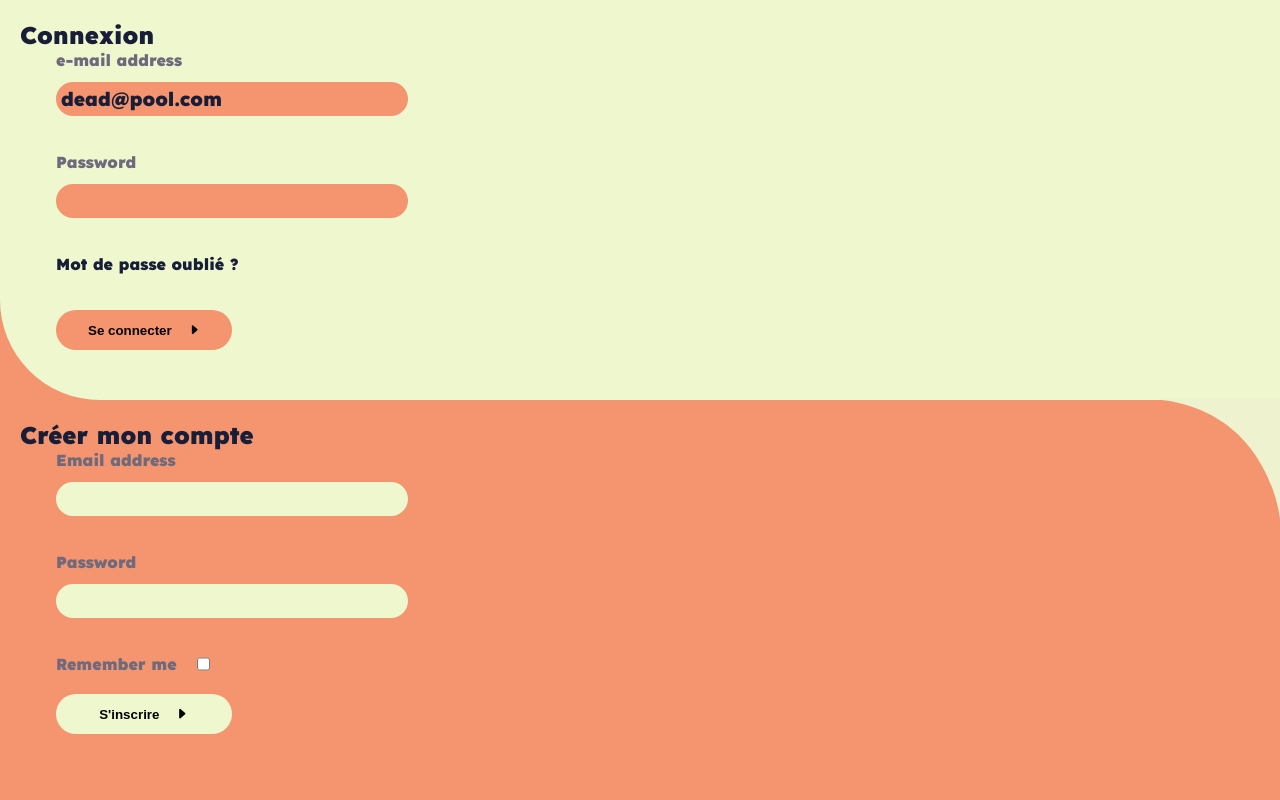
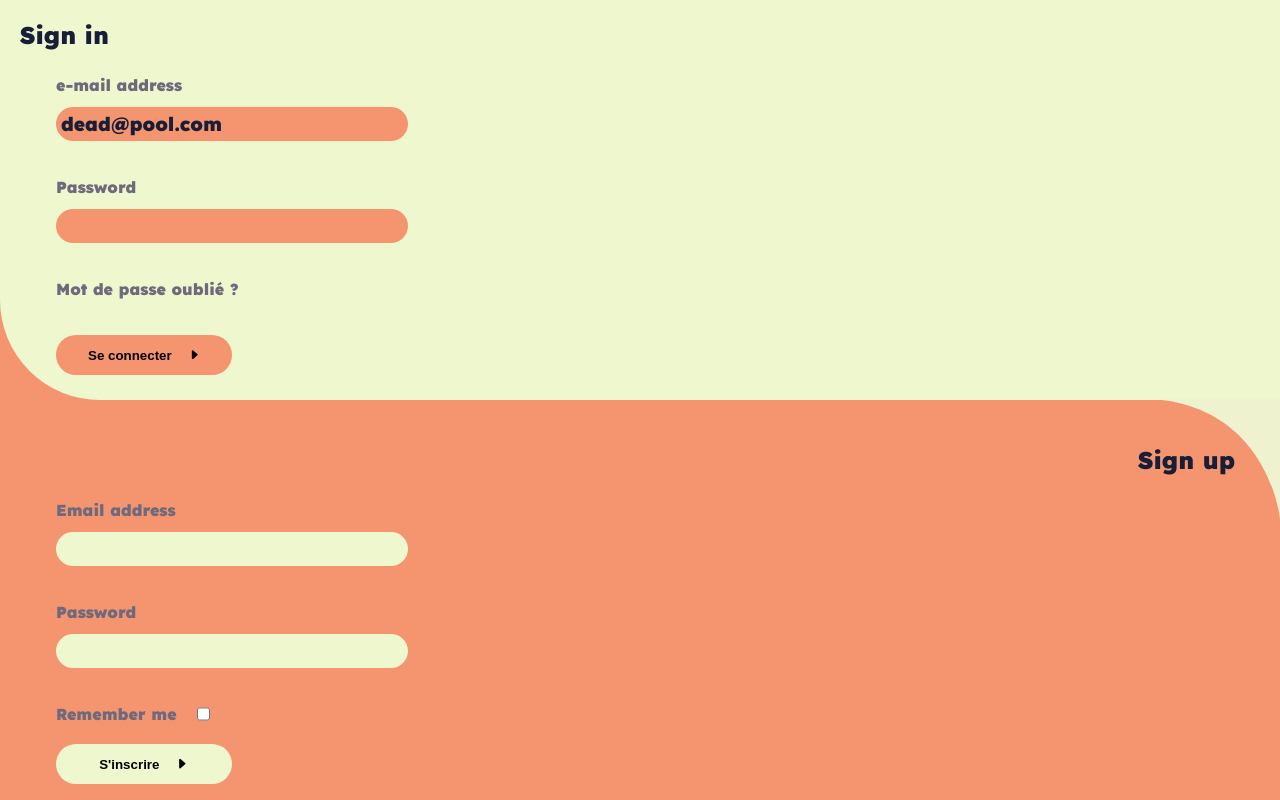
Before and after one commit to rayhearth/TodoList, a React (Vite) app: page /index in a window 1280 px wide. Both pictures are taken after a click on the button "Let's start". Built offline with nearby package versions, Linux system fonts and the light colour scheme.

Commit message:
adjust on h2 login

```diff
--- a/src/assets/sass/pages/login.scss
+++ b/src/assets/sass/pages/login.scss
@@ -8,19 +8,23 @@
   background-color: variables.$orange;
   h2{
     text-align: left;
-    //padding:2rem 2.25rem 3.25rem 2.25rem;
   }
   form{
     display: flex;
     flex-direction: column;
     gap: 1.25rem;
     padding:0 2.25rem;
-
+    @media screen and (max-width: 425px){
+      padding: inherit;
+    }
   }
   .input-wrapper{
     display: flex;
     flex-direction: column;
     gap: 0.75rem;
+    p{
+      color: #6E6A7C;
+    }
     input{
       max-width: 22rem;
     }
@@ -55,6 +59,9 @@
     z-index: 10;
     transform: translateY(99%);
   }
+  h2{
+    padding:0 0 25px 0;
+  }
   input{
     background-color: variables.$orange;
   }
@@ -63,17 +70,11 @@
 
 .sign-up{
 
+  h2{
+    text-align: right;
+    padding: 25px;
+  }
 input{
   background-color: variables.$cream;
 }
 }
-
-// input[type='checkbox']{
-//   background-color: variables.$cream;
-//   border: 1px solid variables.$orange;
-// }
-
-// input:checked{
-//   border: none;
-//   outline: 2px solid variables.$orange
-// }
--- a/src/pages/login.jsx
+++ b/src/pages/login.jsx
@@ -32,7 +32,7 @@ const Login = () => {
 	return (
 		<section className="login">
 			<div className="sign-in">
-				<h2> Connexion </h2>
+				<h2> Sign in </h2>
 				<form onSubmit={onSubmit}>
 					<div className="input-wrapper">
 						<label htmlFor="mail-connect">e-mail address</label>
@@ -62,7 +62,7 @@ const Login = () => {
 				</form>
 			</div>
 			<div className="sign-up">
-				<h2> Créer mon compte </h2>
+				<h2> Sign up </h2>
 				<form action="">
 					<div className="input-wrapper">
 						<label htmlFor="mail-register">Email address</label>
```
